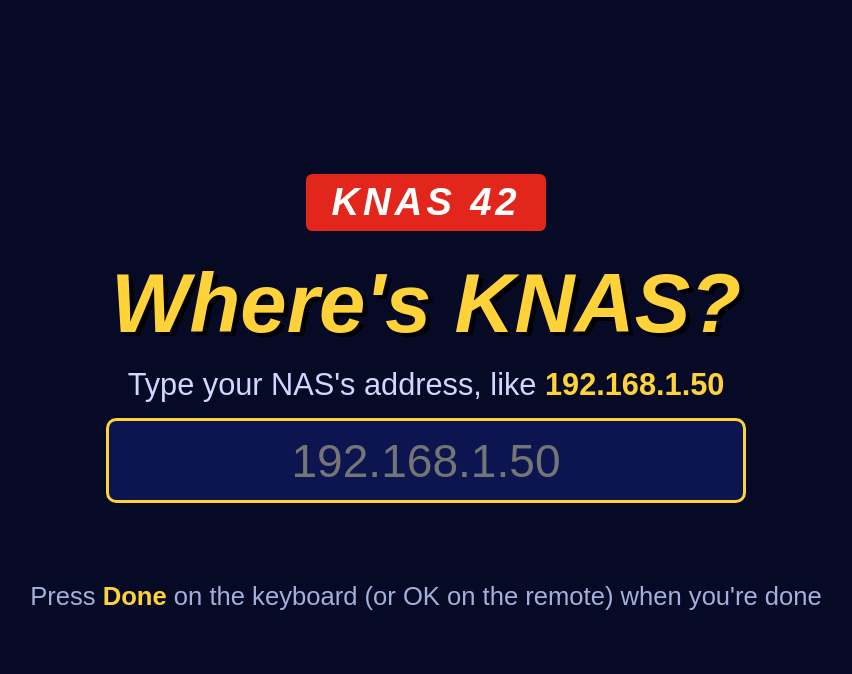
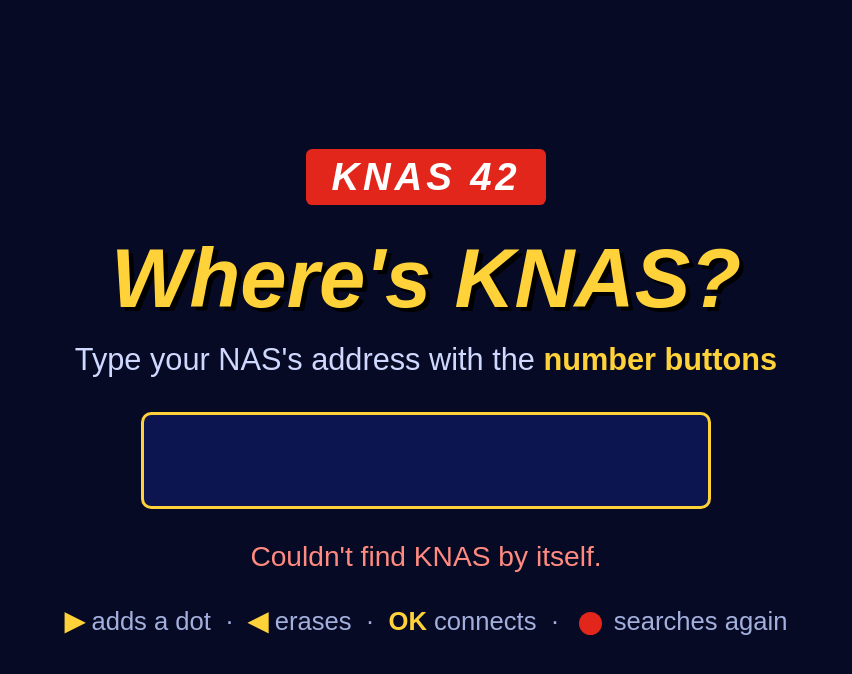
Before and after one commit to thebust3r/knas-samsung, a website: page index.html in a window 1280 px wide. Shown: the whole page, without its empty margins (214-1066 px from the left). Drawn offline with Linux system fonts and the light colour scheme; no server answers.

Commit message:
1.1.5: finds KNAS by itself; type the address with the remote's number buttons

```diff
--- a/config.xml
+++ b/config.xml
@@ -1,5 +1,5 @@
 <?xml version="1.0" encoding="UTF-8"?>
-<widget xmlns="http://www.w3.org/ns/widgets" xmlns:tizen="http://tizen.org/ns/widgets" id="https://github.com/thebust3r/knas42" version="1.1.3" viewmodes="maximized">
+<widget xmlns="http://www.w3.org/ns/widgets" xmlns:tizen="http://tizen.org/ns/widgets" id="https://github.com/thebust3r/knas42" version="1.1.5" viewmodes="maximized">
     <tizen:application id="KNAS42tvAp.KNAS42" package="KNAS42tvAp" required_version="2.3"/>
     <content src="index.html"/>
     <feature name="http://tizen.org/feature/screen.size.all"/>
@@ -8,6 +8,7 @@
     <description>The KNAS 42 cable box from your NAS, full screen</description>
     <tizen:privilege name="http://tizen.org/privilege/internet"/>
     <tizen:privilege name="http://tizen.org/privilege/tv.inputdevice"/>
+    <tizen:privilege name="http://tizen.org/privilege/systeminfo"/>
     <tizen:profile name="tv-samsung"/>
     <tizen:setting screen-orientation="landscape" context-menu="disable" background-support="disable" encryption="disable" install-location="auto" hwkey-event="enable"/>
     <access origin="*" subdomains="true"/>
--- a/index.html
+++ b/index.html
@@ -12,6 +12,8 @@ html,body{margin:0;padding:0;width:100%;height:100%;background-color:#070a24;col
 .logo{display:inline-block;background-color:#e3261b;color:#ffffff;font-weight:bold;font-style:italic;font-size:3vw;letter-spacing:0.3vw;padding:0.5vw 2vw;border-radius:0.5vw}
 h1{font-weight:bold;font-style:italic;font-size:6.5vw;color:#ffd23a;margin:2vw 0 1vw;text-shadow:0.35vw 0.35vw 0 #000000}
 p{font-size:2.4vw;color:#cfd8ff;margin:1vw 0;line-height:1.3}
+.ip{min-width:40vw;font-size:4.5vw;font-weight:bold;letter-spacing:0.2vw;padding:1vw 2vw;border-radius:0.8vw;border:0.3vw solid #ffd23a;background-color:#0d1550;color:#ffffff;margin:1.5vw 0}
+.cur{color:#ffd23a;animation:blink 1s steps(1) infinite}@keyframes blink{50%{opacity:0}}
 input{width:50vw;font-size:3.6vw;padding:1vw 1.5vw;border-radius:0.8vw;border:0.3vw solid #9cb8ff;background-color:#0d1550;color:#ffffff;text-align:center;outline:none;box-sizing:border-box}
 input:focus{border-color:#ffd23a}
 .hint{font-size:2vw;color:#a3b0dd;margin-top:2vw}
@@ -25,19 +27,19 @@ b{color:#ffd23a}
   <div class="logo">KNAS 42</div>
   <h1 style="color:#ffd23a">Tuning in…</h1>
   <p id="where" style="color:#cfd8ff"></p>
-  <p class="hint" style="color:#a3b0dd">Press the <span class="red"></span> red (A) button to change the address</p>
+  <p class="hint" style="color:#a3b0dd">Press <b>OK</b> or the <span class="red"></span> red (A) button to change the address</p>
 </div></div>
 <div class="screen" id="ask" style="display:none;background-color:#070a24"><div class="cell">
   <div class="logo">KNAS 42</div>
-  <h1 style="color:#ffd23a">Where's KNAS?</h1>
-  <p style="color:#cfd8ff">Type your NAS's address, like <b>192.168.1.50</b></p>
-  <p><input id="addr" type="text" autocomplete="off" placeholder="192.168.1.50"></p>
+  <h1 style="color:#ffd23a" id="askTitle">Finding KNAS…</h1>
+  <p style="color:#cfd8ff" id="askMsg">Looking for KNAS on your home network</p>
+  <div class="ip" id="ip" style="display:none"><span id="ipText"></span><span class="cur">_</span></div>
   <div class="err" id="err"></div>
-  <p class="hint" style="color:#a3b0dd">Press <b>Done</b> on the keyboard (or OK on the remote) when you're done</p>
+  <p class="hint" style="color:#a3b0dd" id="askHint"></p>
 </div></div>
 <script>
 "use strict";
-var KEY = "knas_url", PORT = 8642, timer = 0;
+var KEY = "knas_url", PORT = 8642, timer = 0, mode = "", typed = "", scanId = 0;
 
 /* Hand the remote's extra buttons to KNAS (channel up/down, numbers, guide, info, color buttons...) */
 (function () {
@@ -49,57 +51,133 @@ var KEY = "knas_url", PORT = 8642, timer = 0;
   for (var i = 0; i < keys.length; i++) { try { tizen.tvinputdevice.registerKey(keys[i]); } catch (e) {} }
 })();
 
-/* "192.168.1.50", "192.168.1.50:8642" or "http://nas:8642/tv" -> http://192.168.1.50:8642/tv */
-function normalize(t) {
-  t = String(t || "").replace(/\s+/g, "");
-  if (!t) return null;
-  if (!/^https?:\/\//i.test(t)) t = "http://" + t;
-  var m = /^(https?):\/\/([^\/:?#]+)(?::(\d+))?(\/[^?#]*)?(\?[^#]*)?/i.exec(t);
-  if (!m || !m[2]) return null;
-  var path = (!m[4] || m[4] === "/") ? "/tv" : m[4];
-  return m[1].toLowerCase() + "://" + m[2] + ":" + (m[3] || PORT) + path + (m[5] || "");
-}
+function $(id) { return document.getElementById(id); }
 function saved() { try { return localStorage.getItem(KEY); } catch (e) { return null; } }
-function hostOf(u) { var m = /^https?:\/\/([^\/]+)/.exec(u || ""); return m ? m[1] : ""; }
+function hostOf(u) { var m = /^https?:\/\/([^\/:]+)/.exec(u || ""); return m ? m[1] : ""; }
+function urlFor(ip) { return "http://" + ip + ":" + PORT + "/tv"; }
+function show(id) { $("start").style.display = id === "start" ? "table" : "none"; $("ask").style.display = id === "ask" ? "table" : "none"; }
 
-function go(url) { location.replace(url); }
-
-function ask(msg) {
-  clearTimeout(timer);
-  document.getElementById("start").style.display = "none";
-  document.getElementById("ask").style.display = "table";
-  var box = document.getElementById("addr"), cur = saved();
-  if (cur && !box.value) box.value = hostOf(cur).replace(":" + PORT, "");
-  document.getElementById("err").textContent = msg || "";
-  setTimeout(function () { box.focus(); }, 50);
+function useIp(ip) {
+  var url = urlFor(ip);
+  try { localStorage.setItem(KEY, url); } catch (e) {}
+  mode = ""; scanId++;
+  show("start"); $("where").textContent = ip;
+  timer = setTimeout(function () { location.replace(url); }, 400);
 }
 
-function useTyped() {
-  var url = normalize(document.getElementById("addr").value);
-  if (!url) { document.getElementById("err").textContent = "Type an address like 192.168.1.50"; return; }
-  try { localStorage.setItem(KEY, url); } catch (e) {}
-  document.getElementById("ask").style.display = "none";
-  document.getElementById("start").style.display = "table";
-  document.getElementById("where").textContent = hostOf(url);
-  timer = setTimeout(function () { go(url); }, 300);
+/* Is KNAS answering at this address? (any reply on port 8642 counts) */
+function probe(ip, ms) {
+  return new Promise(function (resolve) {
+    var done = false, t = setTimeout(function () { if (!done) { done = true; resolve(false); } }, ms);
+    function fin(ok) { if (!done) { done = true; clearTimeout(t); resolve(ok); } }
+    var u = "http://" + ip + ":" + PORT + "/api/version?probe=" + Date.now();
+    if (window.fetch) {
+      fetch(u, { mode: "no-cors", cache: "no-store" }).then(function () { fin(true); }, function () { fin(false); });
+    } else {
+      try { var x = new XMLHttpRequest(); x.open("GET", u, true); x.onload = function () { fin(true); }; x.onerror = function () { fin(false); }; x.send(); } catch (e) { fin(false); }
+    }
+  });
+}
+
+/* This TV's own network (like 192.168.1), so we search the right addresses first */
+function tvSubnet(cb) {
+  var got = false;
+  function from(v) { if (got || !v || !v.ipAddress) return; var m = /^(\d+\.\d+\.\d+)\.\d+$/.exec(v.ipAddress); if (m) { got = true; cb(m[1]); } }
+  try {
+    tizen.systeminfo.getPropertyValue("ETHERNET_NETWORK", from, function () {});
+    tizen.systeminfo.getPropertyValue("WIFI_NETWORK", from, function () {});
+  } catch (e) {}
+  setTimeout(function () { if (!got) { got = true; cb(null); } }, 1500);
+}
+
+function scan() {
+  var my = ++scanId;
+  mode = "scan"; show("ask"); $("ip").style.display = "none";
+  $("askTitle").textContent = "Finding KNAS…";
+  $("askHint").innerHTML = "Press <b>OK</b> to type the address with the number buttons instead";
+  $("err").textContent = "";
+  tvSubnet(function (sub) {
+    var nets = [], extra = ["192.168.1", "192.168.0", "10.0.0", "192.168.86", "192.168.68", "10.0.1", "192.168.2"];
+    if (sub) nets.push(sub);
+    for (var i = 0; i < extra.length; i++) if (nets.indexOf(extra[i]) < 0) nets.push(extra[i]);
+    var hosts = [];
+    for (var n = 0; n < nets.length; n++) for (var h = 1; h < 255; h++) hosts.push(nets[n] + "." + h);
+    var next = 0, found = false, busy = 0, total = hosts.length;
+    function pump() {
+      if (my !== scanId || found) return;
+      while (busy < 48 && next < total) {
+        (function (ip) {
+          busy++;
+          probe(ip, 1800).then(function (ok) {
+            busy--;
+            if (my !== scanId || found) return;
+            if (ok) { found = true; $("askMsg").textContent = "Found it at " + ip; useIp(ip); return; }
+            pump();
+          });
+        })(hosts[next++]);
+      }
+      $("askMsg").textContent = "Looking for KNAS on your home network… " + Math.min(99, Math.round(next * 100 / total)) + "%";
+      if (next >= total && busy === 0 && !found) {
+        $("err").textContent = "Couldn't find KNAS by itself.";
+        typeIt(sub ? sub + "." : "");
+      }
+    }
+    pump();
+  });
+}
+
+/* Type the address with the remote: numbers, ▶ for a dot, ◀ to erase, OK to connect */
+function typeIt(start) {
+  scanId++; mode = "type"; show("ask");
+  if (typeof start === "string") typed = start;
+  else { var cur = hostOf(saved()); typed = cur || typed; }
+  $("askTitle").textContent = "Where's KNAS?";
+  $("askMsg").innerHTML = "Type your NAS's address with the <b>number buttons</b>";
+  $("askHint").innerHTML = "<b>▶</b> adds a dot &nbsp;·&nbsp; <b>◀</b> erases &nbsp;·&nbsp; <b>OK</b> connects &nbsp;·&nbsp; <span class=\"red\"></span> searches again";
+  $("ip").style.display = "inline-block";
+  draw();
+}
+function draw() { $("ipText").textContent = typed; }
+
+function connectTyped() {
+  var ip = typed.replace(/\.+$/, "");
+  if (!/^\d{1,3}(\.\d{1,3}){3}$/.test(ip)) { $("err").textContent = "That's not a full address yet (like 192.168.1.50)"; return; }
+  $("err").textContent = "Checking " + ip + "…";
+  probe(ip, 4000).then(function (ok) {
+    if (mode !== "type") return;
+    if (ok) useIp(ip);
+    else $("err").textContent = "No KNAS at " + ip + ". Check the address and press OK again.";
+  });
 }
 
 document.addEventListener("keydown", function (e) {
   var c = e.keyCode;
-  if (document.getElementById("ask").style.display === "table") {
-    if (c === 13 || c === 65376) { e.preventDefault(); useTyped(); }        /* OK / Done on the on-screen keyboard */
-    else if (c === 10009 && saved()) { e.preventDefault(); go(saved()); } /* Back: keep the old address */
+  if (mode === "scan") {
+    if (c === 13) { e.preventDefault(); typeIt(); }
+    else if (c === 10009 && saved()) { e.preventDefault(); location.replace(saved()); }
     return;
   }
-  if (c === 403 || c === 37) { e.preventDefault(); ask(); }                 /* red (A) button, or left */
+  if (mode === "type") {
+    e.preventDefault();
+    if (c >= 48 && c <= 57) { if (typed.length < 15) typed += String(c - 48); }
+    else if (c >= 96 && c <= 105) { if (typed.length < 15) typed += String(c - 96); }
+    else if (c === 39 || c === 189 || c === 190 || c === 110) { if (typed && typed.slice(-1) !== ".") typed += "."; }
+    else if (c === 37 || c === 8) { typed = typed.slice(0, -1); }
+    else if (c === 13) { connectTyped(); return; }
+    else if (c === 403) { scan(); return; }
+    else if (c === 10009) { if (typed) typed = typed.slice(0, -1); else if (saved()) location.replace(saved()); }
+    $("err").textContent = ""; draw();
+    return;
+  }
+  if (c === 403 || c === 37 || c === 13) { e.preventDefault(); clearTimeout(timer); typeIt(); }   /* red, left or OK on "Tuning in": change the address */
 });
 
-/* Start: straight to KNAS if we know where it is (a moment to press red first), otherwise ask */
+/* Start: straight to KNAS if we know where it is (a moment to press red first), otherwise go find it */
 (function () {
   var url = saved();
-  if (!url) { ask(); return; }
-  document.getElementById("where").textContent = hostOf(url);
-  timer = setTimeout(function () { go(url); }, 1800);
+  if (!url) { scan(); return; }
+  $("where").textContent = hostOf(url);
+  timer = setTimeout(function () { location.replace(url); }, 1800);
 })();
 </script>
 </body>
```
